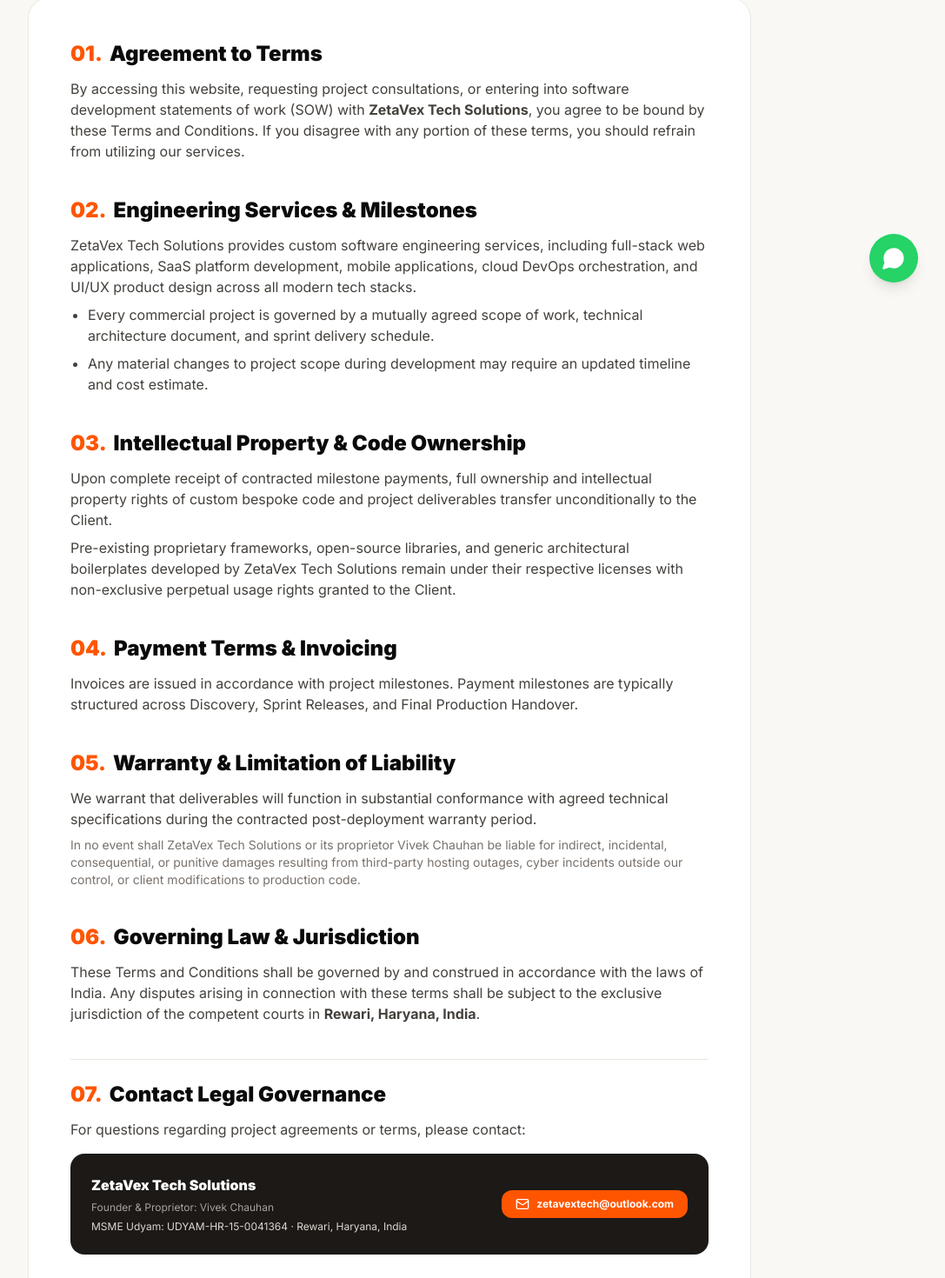
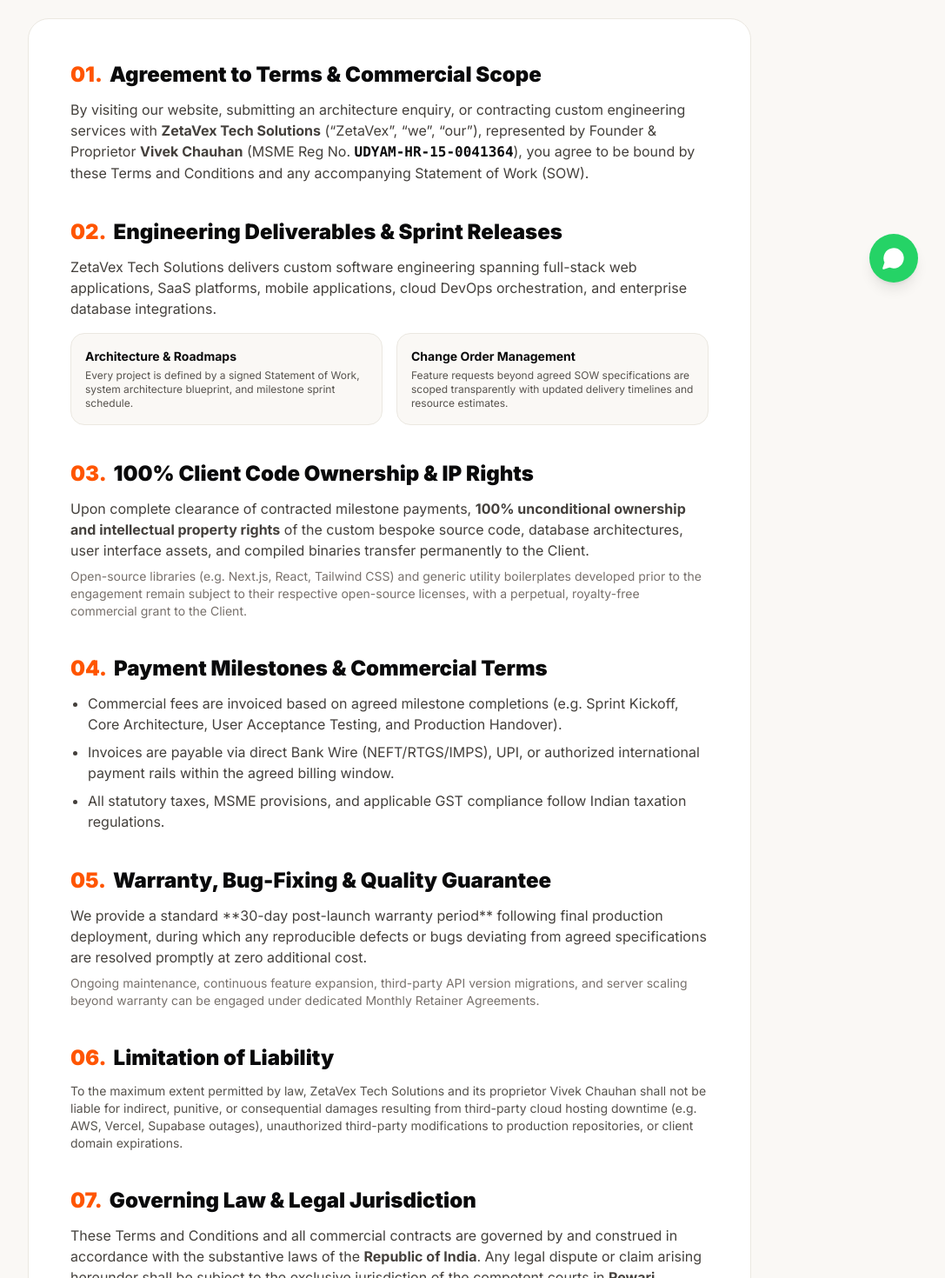
Before and after one commit to Ritesh-Dev1/zetavex, a Next.js app: page /terms-and-conditions in a window 1280 px wide. Shown: the part 443-1913 px from the top of the page at 87% size, without its empty margins (192-1279 px from the left). Built offline with nearby package versions, Linux system fonts and the light colour scheme; no server answers.

Commit message:
docs(legal): update Privacy Policy and Terms & Conditions with 2026 enterprise compliance, DPDP Act, and IP code ownership

```diff
--- a/src/app/terms-and-conditions/page.tsx
+++ b/src/app/terms-and-conditions/page.tsx
@@ -7,13 +7,13 @@ import { COMPANY_INFO } from '@/lib/constants';
 import { getBreadcrumbSchema, PRIMARY_KEYWORDS, SITE_URL } from '@/lib/seo';
 import JsonLd from '@/components/seo/JsonLd';
 import Link from 'next/link';
-import { FileText, ArrowLeft, ShieldCheck, Mail, CheckCircle2, Home, ChevronRight } from 'lucide-react';
+import { FileText, ShieldCheck, Mail, CheckCircle2, Home, ChevronRight, Code2, Scale, CreditCard, Award } from 'lucide-react';
 import type { Metadata } from 'next';
 
 export const metadata: Metadata = {
   title: 'Terms & Conditions | ZetaVex Tech Solutions',
   description:
-    'Review the Terms and Conditions governing custom software development, code ownership, and client engagements with ZetaVex Tech Solutions.',
+    'Review the Terms and Conditions governing custom software engineering, IP code ownership, sprint milestones, and client agreements with ZetaVex Tech Solutions.',
   keywords: PRIMARY_KEYWORDS,
   alternates: {
     canonical: `${SITE_URL}/terms-and-conditions`,
@@ -21,7 +21,7 @@ export const metadata: Metadata = {
   openGraph: {
     title: 'Terms & Conditions | ZetaVex Tech Solutions',
     description:
-      'Review the Terms and Conditions governing custom software development, code ownership, and client engagements with ZetaVex Tech Solutions.',
+      'Review the Terms and Conditions governing custom software engineering, IP code ownership, sprint milestones, and client agreements with ZetaVex Tech Solutions.',
     url: `${SITE_URL}/terms-and-conditions`,
     type: 'article',
     images: [{ url: '/logo.png', width: 800, height: 800, alt: 'ZetaVex Terms and Conditions' }],
@@ -30,7 +30,7 @@ export const metadata: Metadata = {
     card: 'summary_large_image',
     title: 'Terms & Conditions | ZetaVex Tech Solutions',
     description:
-      'Review the Terms and Conditions governing custom software development, code ownership, and client engagements with ZetaVex Tech Solutions.',
+      'Review the Terms and Conditions governing custom software engineering, IP code ownership, sprint milestones, and client agreements with ZetaVex Tech Solutions.',
     images: ['/logo.png'],
   },
 };
@@ -64,7 +64,7 @@ export default function TermsAndConditionsPage() {
 
           <div className="flex items-center gap-2 px-3 py-1 rounded-full bg-white border border-[#EBE8E1] text-[11px] font-bold text-[#FF5500] uppercase tracking-wider w-fit mb-3">
             <FileText className="w-3 h-3" />
-            <span>Client Service Agreement</span>
+            <span>Client Service Governance</span>
           </div>
 
           <h1 className="text-3xl sm:text-5xl font-black tracking-tight text-[#0A0A0B] mb-4">
@@ -72,7 +72,7 @@ export default function TermsAndConditionsPage() {
           </h1>
 
           <p className="text-sm sm:text-base text-[#57534E] leading-relaxed">
-            Last Updated: August 31, 2026 · Governing all commercial engagements with ZetaVex Tech Solutions
+            Effective Date: September 2026 · Governing all commercial contracts and software engineering with ZetaVex Tech Solutions
           </p>
         </div>
       </section>
@@ -81,101 +81,126 @@ export default function TermsAndConditionsPage() {
       <section className="py-16">
         <div className="max-w-4xl mx-auto px-4 sm:px-6 lg:px-8">
           <div className="bg-white rounded-3xl p-6 sm:p-12 border border-[#EBE8E1] shadow-xs flex flex-col gap-10 text-[#44403C] text-sm sm:text-base leading-relaxed">
-            {/* 1. Agreement */}
+
+            {/* 01. Agreement */}
             <div>
               <h2 className="text-xl sm:text-2xl font-black text-[#0A0A0B] mb-3 flex items-center gap-2">
                 <span className="text-[#FF5500]">01.</span>
-                <span>Agreement to Terms</span>
+                <span>Agreement to Terms &amp; Commercial Scope</span>
               </h2>
               <p>
-                By accessing this website, requesting project consultations, or entering into software development statements of work (SOW) with <strong>{COMPANY_INFO.name}</strong>, you agree to be bound by these Terms and Conditions. If you disagree with any portion of these terms, you should refrain from utilizing our services.
+                By visiting our website, submitting an architecture enquiry, or contracting custom engineering services with <strong>{COMPANY_INFO.name}</strong> (&ldquo;ZetaVex&rdquo;, &ldquo;we&rdquo;, &ldquo;our&rdquo;), represented by Founder &amp; Proprietor <strong>{COMPANY_INFO.founder}</strong> (MSME Reg No. <strong className="font-mono text-[#0A0A0B]">{COMPANY_INFO.udyamRegNo}</strong>), you agree to be bound by these Terms and Conditions and any accompanying Statement of Work (SOW).
               </p>
             </div>
 
-            {/* 2. Services & Project Scope */}
+            {/* 02. Engineering Services & Milestone Governance */}
             <div>
               <h2 className="text-xl sm:text-2xl font-black text-[#0A0A0B] mb-3 flex items-center gap-2">
                 <span className="text-[#FF5500]">02.</span>
-                <span>Engineering Services &amp; Milestones</span>
+                <span>Engineering Deliverables &amp; Sprint Releases</span>
               </h2>
               <p>
-                {COMPANY_INFO.name} provides custom software engineering services, including full-stack web applications, SaaS platform development, mobile applications, cloud DevOps orchestration, and UI/UX product design across all modern tech stacks.
+                {COMPANY_INFO.name} delivers custom software engineering spanning full-stack web applications, SaaS platforms, mobile applications, cloud DevOps orchestration, and enterprise database integrations.
               </p>
+              <div className="grid grid-cols-1 sm:grid-cols-2 gap-4 mt-4">
+                <div className="p-4 rounded-2xl bg-[#FAF8F5] border border-[#EBE8E1]">
+                  <strong className="block text-[#0A0A0B] font-bold text-xs sm:text-sm mb-1">Architecture &amp; Roadmaps</strong>
+                  <p className="text-xs text-[#57534E]">
+                    Every project is defined by a signed Statement of Work, system architecture blueprint, and milestone sprint schedule.
+                  </p>
+                </div>
+                <div className="p-4 rounded-2xl bg-[#FAF8F5] border border-[#EBE8E1]">
+                  <strong className="block text-[#0A0A0B] font-bold text-xs sm:text-sm mb-1">Change Order Management</strong>
+                  <p className="text-xs text-[#57534E]">
+                    Feature requests beyond agreed SOW specifications are scoped transparently with updated delivery timelines and resource estimates.
+                  </p>
+                </div>
+              </div>
+            </div>
+
+            {/* 03. Intellectual Property & Code Ownership */}
+            <div>
+              <h2 className="text-xl sm:text-2xl font-black text-[#0A0A0B] mb-3 flex items-center gap-2">
+                <span className="text-[#FF5500]">03.</span>
+                <span>100% Client Code Ownership &amp; IP Rights</span>
+              </h2>
+              <p>
+                Upon complete clearance of contracted milestone payments, <strong>100% unconditional ownership and intellectual property rights</strong> of the custom bespoke source code, database architectures, user interface assets, and compiled binaries transfer permanently to the Client.
+              </p>
+              <p className="mt-2 text-xs sm:text-sm text-[#78716C]">
+                Open-source libraries (e.g. Next.js, React, Tailwind CSS) and generic utility boilerplates developed prior to the engagement remain subject to their respective open-source licenses, with a perpetual, royalty-free commercial grant to the Client.
+              </p>
+            </div>
+
+            {/* 04. Invoicing, Payments & Taxes */}
+            <div>
+              <h2 className="text-xl sm:text-2xl font-black text-[#0A0A0B] mb-3 flex items-center gap-2">
+                <span className="text-[#FF5500]">04.</span>
+                <span>Payment Milestones &amp; Commercial Terms</span>
+              </h2>
               <ul className="list-disc pl-5 flex flex-col gap-2 mt-2">
-                <li>Every commercial project is governed by a mutually agreed scope of work, technical architecture document, and sprint delivery schedule.</li>
-                <li>Any material changes to project scope during development may require an updated timeline and cost estimate.</li>
+                <li>Commercial fees are invoiced based on agreed milestone completions (e.g. Sprint Kickoff, Core Architecture, User Acceptance Testing, and Production Handover).</li>
+                <li>Invoices are payable via direct Bank Wire (NEFT/RTGS/IMPS), UPI, or authorized international payment rails within the agreed billing window.</li>
+                <li>All statutory taxes, MSME provisions, and applicable GST compliance follow Indian taxation regulations.</li>
               </ul>
             </div>
 
-            {/* 3. Intellectual Property */}
+            {/* 05. Warranty & Post-Launch Support */}
             <div>
               <h2 className="text-xl sm:text-2xl font-black text-[#0A0A0B] mb-3 flex items-center gap-2">
-                <span className="text-[#FF5500]">03.</span>
-                <span>Intellectual Property &amp; Code Ownership</span>
+                <span className="text-[#FF5500]">05.</span>
+                <span>Warranty, Bug-Fixing &amp; Quality Guarantee</span>
               </h2>
               <p>
-                Upon complete receipt of contracted milestone payments, full ownership and intellectual property rights of custom bespoke code and project deliverables transfer unconditionally to the Client.
+                We provide a standard **30-day post-launch warranty period** following final production deployment, during which any reproducible defects or bugs deviating from agreed specifications are resolved promptly at zero additional cost.
               </p>
-              <p className="mt-2">
-                Pre-existing proprietary frameworks, open-source libraries, and generic architectural boilerplates developed by {COMPANY_INFO.name} remain under their respective licenses with non-exclusive perpetual usage rights granted to the Client.
+              <p className="mt-2 text-xs sm:text-sm text-[#78716C]">
+                Ongoing maintenance, continuous feature expansion, third-party API version migrations, and server scaling beyond warranty can be engaged under dedicated Monthly Retainer Agreements.
               </p>
             </div>
 
-            {/* 4. Payment Terms */}
+            {/* 06. Limitation of Liability */}
             <div>
               <h2 className="text-xl sm:text-2xl font-black text-[#0A0A0B] mb-3 flex items-center gap-2">
-                <span className="text-[#FF5500]">04.</span>
-                <span>Payment Terms &amp; Invoicing</span>
+                <span className="text-[#FF5500]">06.</span>
+                <span>Limitation of Liability</span>
               </h2>
-              <p>
-                Invoices are issued in accordance with project milestones. Payment milestones are typically structured across Discovery, Sprint Releases, and Final Production Handover.
+              <p className="text-xs sm:text-sm text-[#57534E]">
+                To the maximum extent permitted by law, ZetaVex Tech Solutions and its proprietor Vivek Chauhan shall not be liable for indirect, punitive, or consequential damages resulting from third-party cloud hosting downtime (e.g. AWS, Vercel, Supabase outages), unauthorized third-party modifications to production repositories, or client domain expirations.
               </p>
             </div>
 
-            {/* 5. Warranties & Limitation of Liability */}
+            {/* 07. Governing Law & Jurisdiction */}
             <div>
               <h2 className="text-xl sm:text-2xl font-black text-[#0A0A0B] mb-3 flex items-center gap-2">
-                <span className="text-[#FF5500]">05.</span>
-                <span>Warranty &amp; Limitation of Liability</span>
+                <span className="text-[#FF5500]">07.</span>
+                <span>Governing Law &amp; Legal Jurisdiction</span>
               </h2>
               <p>
-                We warrant that deliverables will function in substantial conformance with agreed technical specifications during the contracted post-deployment warranty period.
-              </p>
-              <p className="mt-2 text-xs sm:text-sm text-[#78716C]">
-                In no event shall {COMPANY_INFO.name} or its proprietor Vivek Chauhan be liable for indirect, incidental, consequential, or punitive damages resulting from third-party hosting outages, cyber incidents outside our control, or client modifications to production code.
+                These Terms and Conditions and all commercial contracts are governed by and construed in accordance with the substantive laws of the <strong>Republic of India</strong>. Any legal dispute or claim arising hereunder shall be subject to the exclusive jurisdiction of the competent courts in <strong>Rewari, Haryana, India</strong>.
               </p>
             </div>
 
-            {/* 6. Governing Law */}
-            <div>
-              <h2 className="text-xl sm:text-2xl font-black text-[#0A0A0B] mb-3 flex items-center gap-2">
-                <span className="text-[#FF5500]">06.</span>
-                <span>Governing Law &amp; Jurisdiction</span>
-              </h2>
-              <p>
-                These Terms and Conditions shall be governed by and construed in accordance with the laws of India. Any disputes arising in connection with these terms shall be subject to the exclusive jurisdiction of the competent courts in <strong>Rewari, Haryana, India</strong>.
-              </p>
-            </div>
-
-            {/* Contact */}
+            {/* 08. Contact & Legal Governance */}
             <div className="pt-6 border-t border-[#EBE8E1]">
               <h2 className="text-xl sm:text-2xl font-black text-[#0A0A0B] mb-3 flex items-center gap-2">
-                <span className="text-[#FF5500]">07.</span>
-                <span>Contact Legal Governance</span>
+                <span className="text-[#FF5500]">08.</span>
+                <span>Legal Inquiries &amp; Governance</span>
               </h2>
               <p className="mb-4">
-                For questions regarding project agreements or terms, please contact:
+                For contract inquiries, master service agreements, or vendor registration:
               </p>
 
-              <div className="p-6 rounded-2xl bg-[#1C1917] text-white flex flex-col sm:flex-row items-start sm:items-center justify-between gap-4">
+              <div className="p-6 rounded-3xl bg-[#1C1917] text-white flex flex-col sm:flex-row items-start sm:items-center justify-between gap-4">
                 <div>
                   <strong className="block text-base font-black">{COMPANY_INFO.name}</strong>
-                  <span className="text-xs text-[#A8A29E]">Founder &amp; Proprietor: {COMPANY_INFO.founder}</span>
+                  <span className="text-xs text-[#A8A29E]">Proprietor: {COMPANY_INFO.founder} ({COMPANY_INFO.founderTitle})</span>
                   <span className="text-xs text-[#DCD8CF] block mt-1">MSME Udyam: {COMPANY_INFO.udyamRegNo} · {COMPANY_INFO.address}</span>
+                  <span className="text-xs text-[#DCD8CF] block">Direct WhatsApp: {COMPANY_INFO.phone}</span>
                 </div>
                 <a
-                  href={`mailto:${COMPANY_INFO.email}?subject=Terms%20and%20Conditions%20Inquiry`}
-                  className="flex items-center gap-2 px-4 py-2 text-xs font-bold text-white bg-[#FF5500] hover:bg-[#ff6a20] rounded-xl transition-colors shrink-0"
+                  href={`mailto:${COMPANY_INFO.email}?subject=Contract%20Terms%20Inquiry`}
+                  className="flex items-center gap-2 px-5 py-2.5 text-xs font-bold text-white bg-[#FF5500] hover:bg-[#ff6a20] rounded-xl transition-colors shrink-0"
                 >
                   <Mail className="w-4 h-4" />
                   <span>{COMPANY_INFO.email}</span>
```
Also changed, not shown: src/app/privacy-policy/page.tsx (+68 -53 lines).
